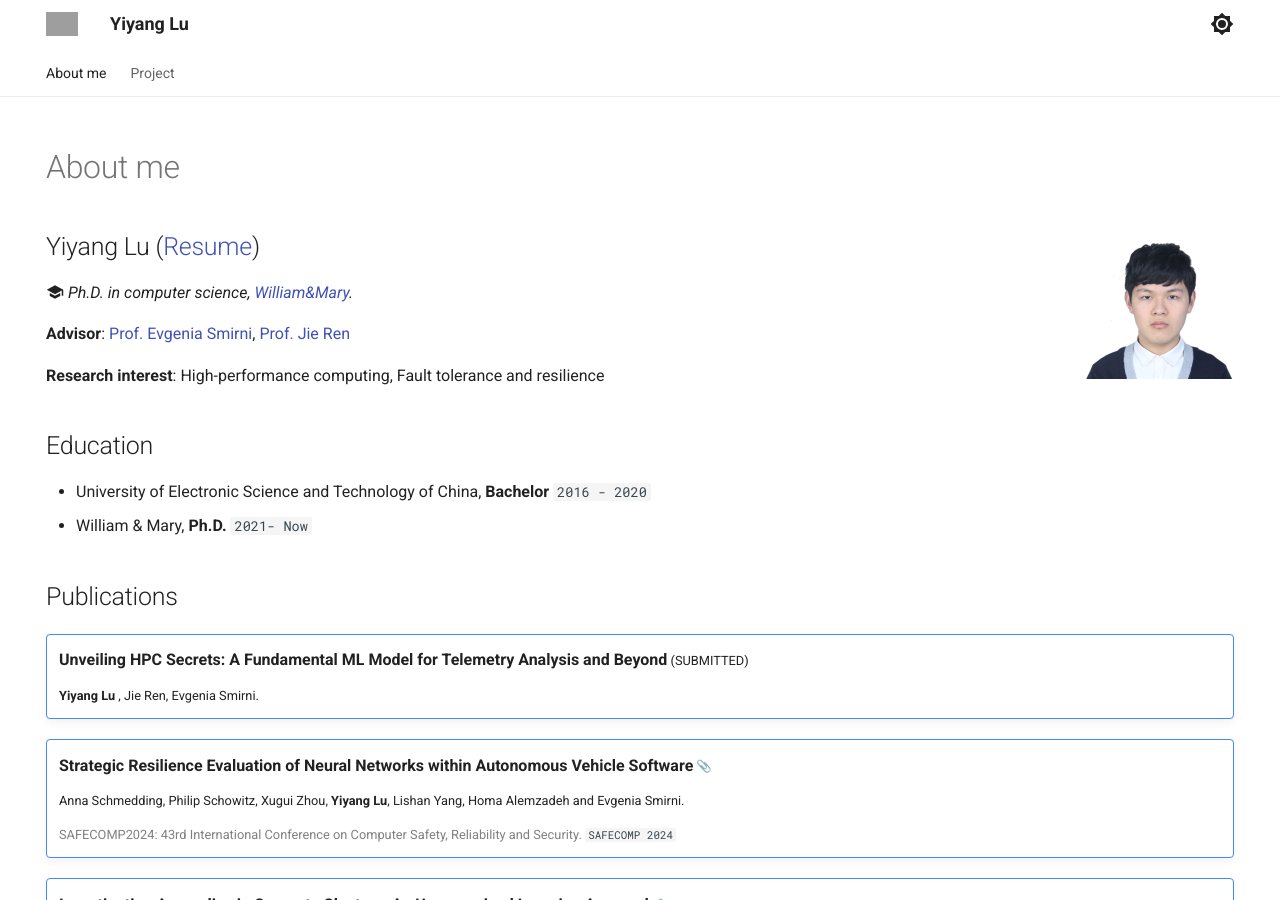
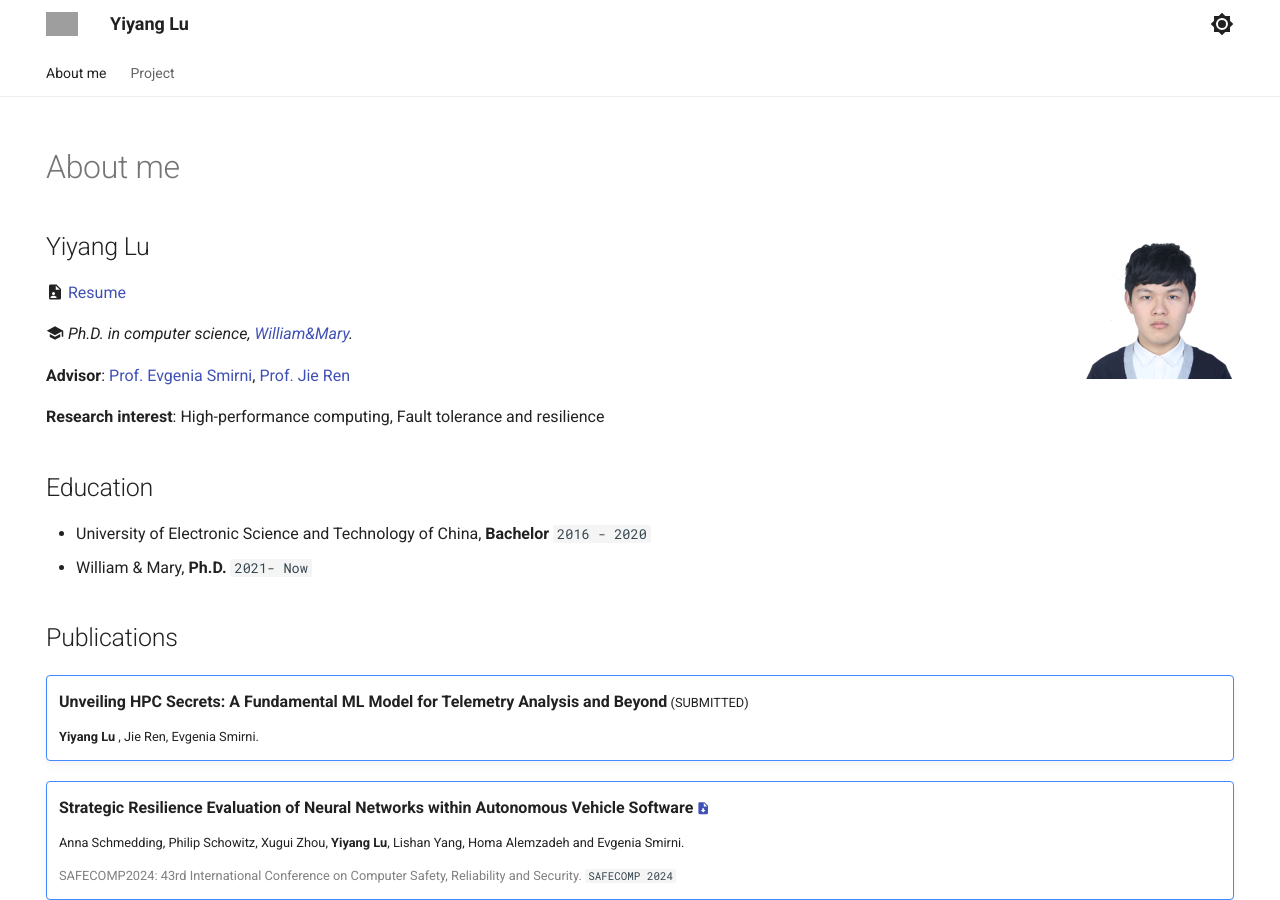
Before and after one commit to YiyangLu/yiyanglu.github.io, an MkDocs documentation site: the page built from docs/index.md, in a window 1280 px wide and 900 px high. Built offline with MkDocs 1.6.1 and Material for MkDocs 9.7.7, drawn with Linux system fonts in a browser that asks for light colours; emoji names are drawn with the system emoji font; some of the changed lines change nothing that is shown; grey boxes are pictures that could not be loaded.

Commit message:
Update project.md to use consistent file download icons

```diff
--- a/docs/index.md
+++ b/docs/index.md
@@ -10,9 +10,10 @@
 # About me
 
 ![portrait](assets/me.jpg){width="150", align=right}
-## Yiyang Lu ([Resume](https://www.wm.edu/as/computerscience/))
+## Yiyang Lu
 <!-- ![portrait](assets/me.jpg){width="200px",align=left }  -->
 <!-- <img width="15%" style="float: right;"  src="assets/me.jpg"/> -->
+:material-file-account: [Resume](https://www.wm.edu/as/computerscience/)
 
 *:material-school: Ph.D. in computer science, [William&Mary](https://www.wm.edu/as/computerscience/).*
 
@@ -38,7 +39,7 @@
 
 !!! note ""
 
-    <font size="3">__Strategic Resilience Evaluation of Neural Networks within Autonomous Vehicle Software__</font> [:paperclip:](assets/paper/2024_safecomp.pdf)
+    <font size="3">__Strategic Resilience Evaluation of Neural Networks within Autonomous Vehicle Software__</font> [:material-file-download:](assets/paper/2024_safecomp.pdf)
 
     Anna Schmedding, Philip Schowitz, Xugui Zhou, __Yiyang Lu__, Lishan Yang, Homa Alemzadeh and Evgenia Smirni.
 
@@ -46,7 +47,7 @@
 
 !!! note ""
 
-    <font size="3">__Investigating Anomalies in Compute Clusters: An Unsupervised Learning Approach__</font> [:paperclip:](assets/paper/2023_SC_poster.pdf)
+    <font size="3">__Investigating Anomalies in Compute Clusters: An Unsupervised Learning Approach__</font> [:material-file-download:](assets/paper/2023_SC_poster.pdf)
 
     __Yiyang Lu__ , Jie Ren, Yasir Alanazi, Ahmed Mohammed, Diana McSpadden, Laura Hild, Mark Jones, Wesley Moore, Malachi Schram, Bryan Hess, Evgenia Smirni.
 
@@ -54,7 +55,7 @@
 
 !!! note ""
 
-    <font size="3">__Measuring children’s eating behavior with a wearable device__</font> [:paperclip:](assets/paper/2020_ICHI.pdf)
+    <font size="3">__Measuring children’s eating behavior with a wearable device__</font> [:material-file-download:](assets/paper/2020_ICHI.pdf)
 
     Shengjie Bi, __Yiyang Lu__ , Nicole Tobias, Ella Ryan, Travis Masterson, Sougata Sen, Ryan Halter, Jacob Sorber, Diane Gilbert-Diamond, and David Kotz.
 
```
